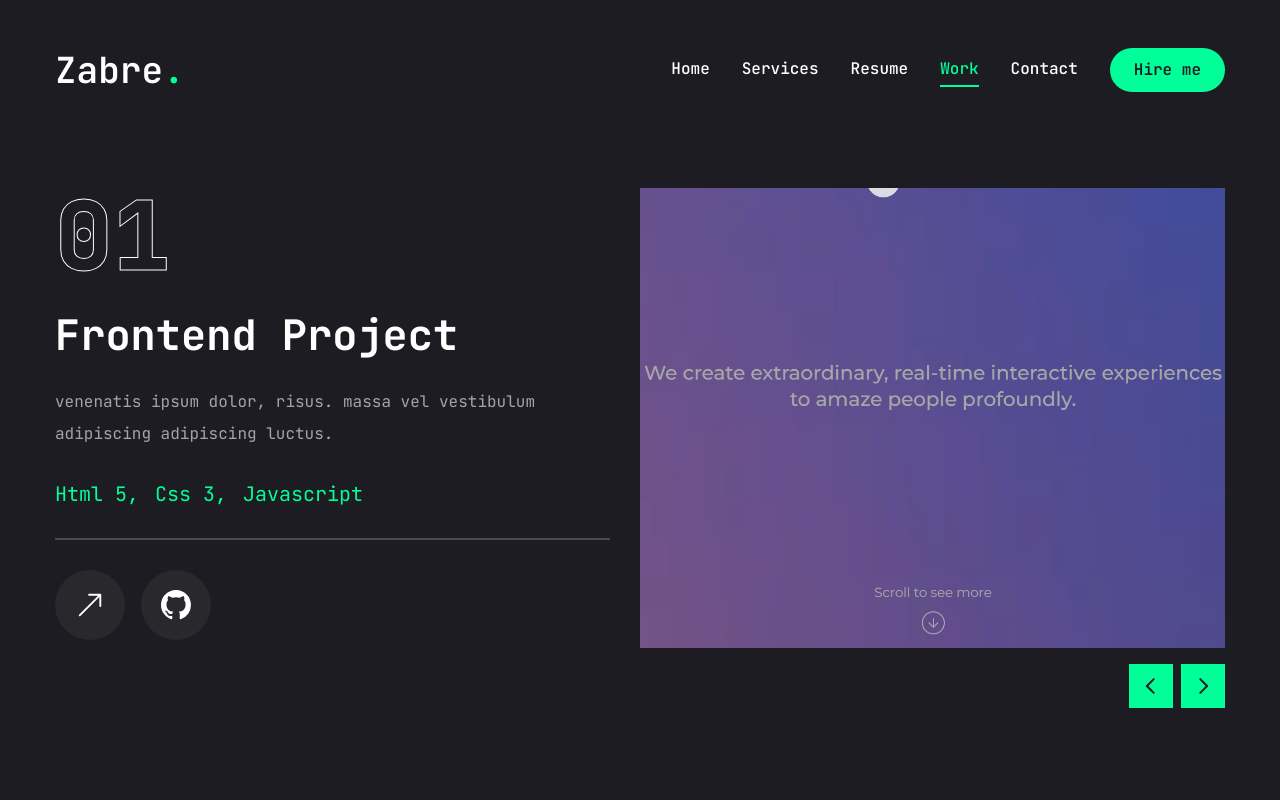
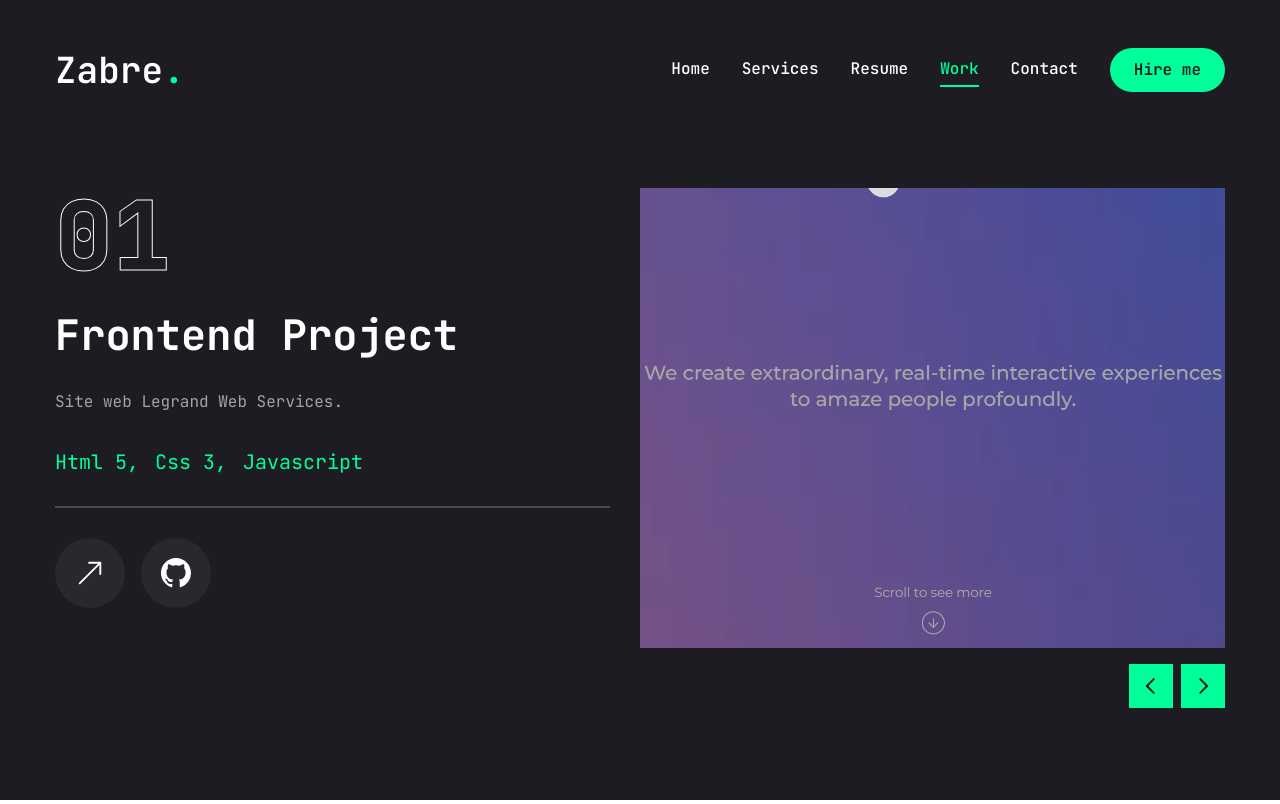
Before and after one commit to outis62/zabre-portfolio, a Next.js app: page /work in a window 1280 px wide. Built offline with nearby package versions, Linux system fonts and the light colour scheme.

Commit message:
added Y2MA work

```diff
--- a/app/work/page.jsx
+++ b/app/work/page.jsx
@@ -19,27 +19,27 @@ const projects = [
     num: "01",
     category: "frontend",
     title:"project 1",
-    Description: "venenatis ipsum dolor, risus. massa vel vestibulum adipiscing adipiscing luctus.",
+    Description: "Site web Legrand Web Services.",
     stack:[{name:"Html 5"}, {name:"Css 3"}, {name:"Javascript"}],
     image: "/assets/work/main-web-lws.png",
     live: "https://legrandwebservices.com/",
-    github:"https://github.com/Legrand-WEB-Services/main-website",
+    github:"https://legrandwebservices.com",
   },
   {
     num: "02",
     category: "fullstack",
     title:"project 2",
-    Description: "venenatis ipsum dolor, risus. massa vel vestibulum adipiscing adipiscing luctus.",
+    Description: "Site de financements participatif",
     stack:[{name:"Laravel"}, {name:"Bootstrap.css"}, {name:"MySql"}],
     image: "/assets/work/thumb6.png",
     live: "https://gsh.switch-maker.net/",
-    github:"https://github.com/outis62",
+    github:"https://gsh.switch-maker.net/",
   },
   {
     num: "03",
     category: "fullstack",
     title:"project 3",
-    Description: "venenatis ipsum dolor, risus. massa vel vestibulum adipiscing adipiscing luctus.",
+    Description: "Portfolio",
     stack:[{name:"Next.js"}, {name:"Tailwind.css"}, {name:"Node.js"}],
     image: "/assets/work/thumb7.png",
     live: "https://zabre-portfolio.vercel.app",
@@ -49,11 +49,21 @@ const projects = [
     num: "04",
     category: "fullstack",
     title:"project 4",
-    Description: "venenatis ipsum dolor, risus. massa vel vestibulum adipiscing adipiscing luctus.",
+    Description: "Plateforme de gestion scolaire et universitaire",
     stack:[{name:"Laravel"}, {name:"Livewire"}, {name:"MySql"}, {name:"Bootstrap"}],
     image: "/assets/work/thumb5.png",
     live: "",
     github:"https://github.com/outis62/Gestion-univ-livewire",
+  },
+  {
+    num: "04",
+    category: "fullstack",
+    title:"project 5",
+    Description: "Site web de la fondation Y2MA",
+    stack:[{name:"Wordpress"}, {name:"MySql"},],
+    image: "/assets/work/thumb8.png",
+    live: "",
+    github:"",
   },
 ]
 
```
Also changed, not shown: public/assets/work/thumb8.png (added).
